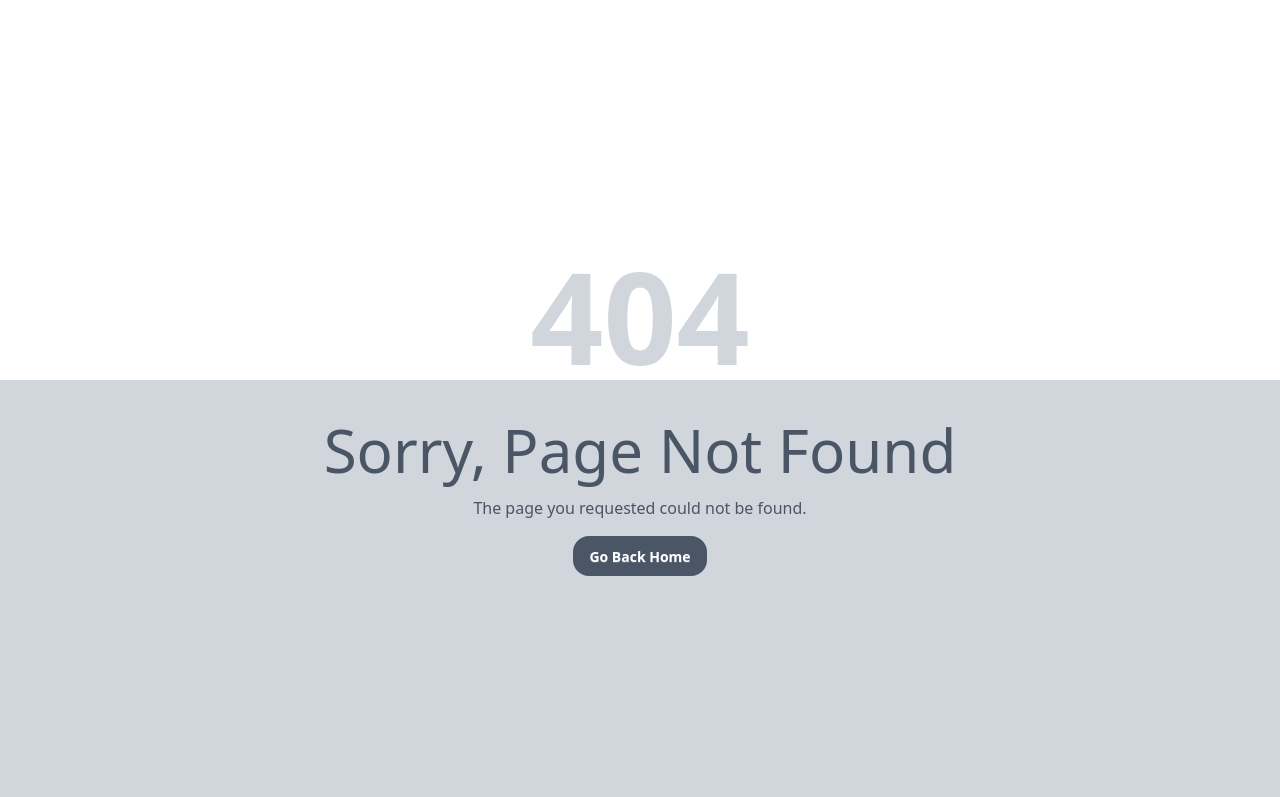
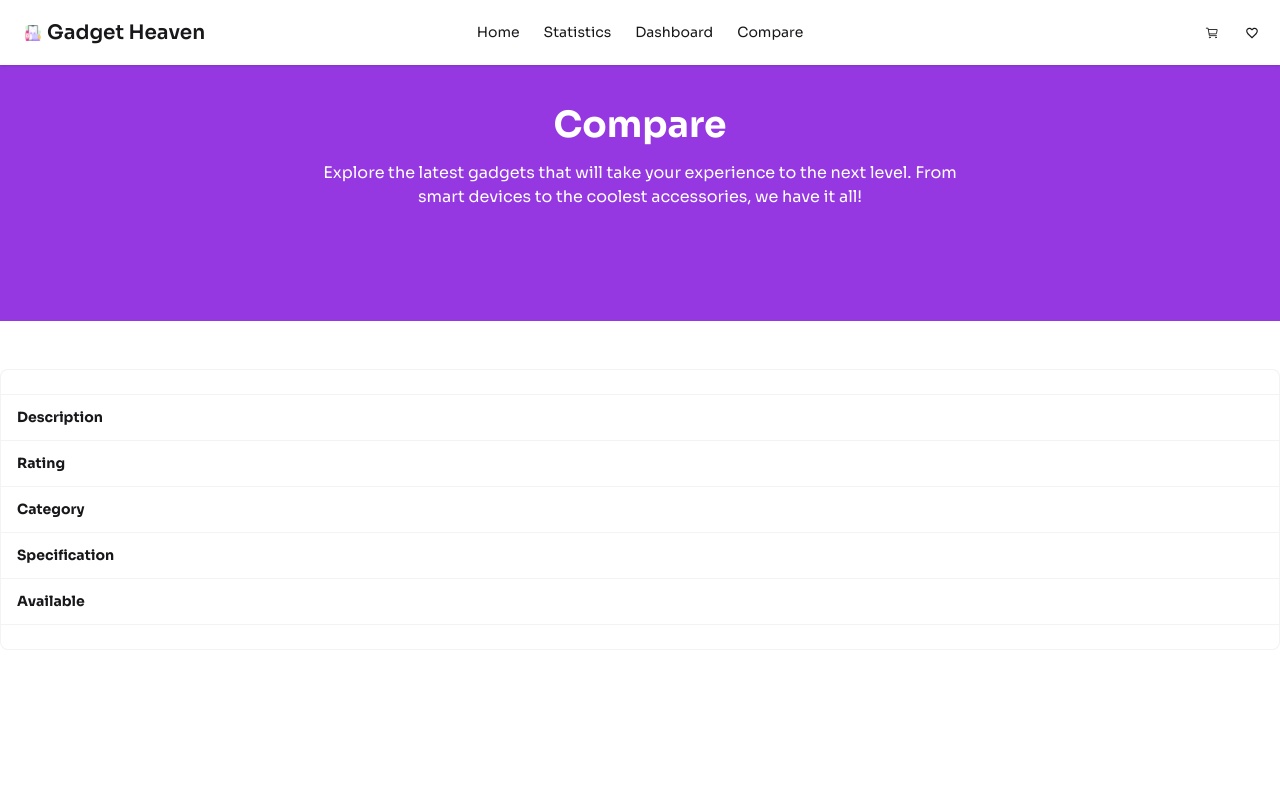
Before and after one commit to programming-hero-web-course-4/b10a8-gadget-heaven-STSumu, a React (Vite) app: page /compare in a window 1280 px wide. Before the commit this address had no page. Shown: the top 797 px of the page. Built offline with nearby package versions, Linux system fonts and the light colour scheme; a web font is replaced by a local one.

Commit message:
added compare section

```diff
--- a/src/assets/functions/listChange.js
+++ b/src/assets/functions/listChange.js
@@ -1,14 +1,21 @@
 const addToList = (list, id) => {
   const storedList = getList(list);
+    if(list=== 'compare' && storedList.length===2){
+     console.log("Max count reached");
+     return;
+  }
+  else{
     storedList.push(id);
     console.log("Added to ",list);
-  const storedListStr = JSON.stringify(storedList);
-  localStorage.setItem(list, storedListStr);
+     const storedListStr = JSON.stringify(storedList);
+    localStorage.setItem(list, storedListStr);
+  }
+
 };
 const removeFromList = (list, id) => {
   const storedList = getList(list);
     const newList=storedList.filter((idx)=>idx!==id);
-    console.log("Added to ",list);
+    console.log("removed from ",list);
   const storedListStr = JSON.stringify(newList);
   localStorage.setItem(list, storedListStr);
 };
--- /dev/null
+++ b/src/components/Compare/Compare.jsx
@@ -0,0 +1,117 @@
+import React, { useEffect, useState } from "react";
+import { getList } from "../../assets/functions/listChange";
+import { useLoaderData } from "react-router-dom";
+import { MdCancel } from "react-icons/md";
+import { addToList, removeFromList } from "../../assets/functions/listChange";
+
+const Compare = () => {
+    const [compareList,setCompareList]=useState([]);
+    const products = useLoaderData();
+
+  useEffect(()=>{
+    const localCompareList = getList("compare");
+    const newCompareList = products.filter((product) =>
+    localCompareList.includes(product.product_id)
+  );
+    setCompareList(newCompareList);
+  },[]);
+  const handleBuy=(id)=>{
+      addToList('cart-list',id);
+    }
+    const handleRemove=(id)=>{
+      removeFromList('compare',id);
+      const newList=[...compareList].filter((product)=>product.product_id!== id);
+      setCompareList(newList);
+    }
+  return (
+    <div className="bg-base-100">
+      <div className="h-[256px] bg-[#9538E2] w-full text-center text-white flex flex-col gap-2 lg:gap-4 items-center pt-10">
+        <h2 className="text-2xl md:text-4xl font-bold">Compare</h2>
+        <p className="w-3/4 md:w-1/2 text-sm md:text-base">
+          Explore the latest gadgets that will take your experience to the next
+          level. From smart devices to the coolest accessories, we have it all!
+        </p>
+      </div>
+      <div className="container mx-auto my-12">
+        <div className="overflow-x-auto rounded-box border border-base-content/5 bg-base-100">
+          <table className="table">
+            {/* head */}
+            <thead>
+              <tr>
+                <th></th>
+                {compareList.map((product, idx) => (
+                  <td
+                    className="h-64 p-6"
+                    key={idx}
+                  >
+                    <div className="w-full justify-items-end">
+                      <MdCancel
+                        className="text-red-600 text-xl"
+                        onClick={()=>handleRemove(product.product_id)}
+                      />
+                    </div>
+                    <img
+                      src={product.product_image}
+                      className="h-10/12 mx-auto"
+                      alt=""
+                    />
+                    <h4 className="font-bold text-2xl h-1/12 text-center">
+                      {product.product_title}
+                    </h4>
+                  </td>
+                ))}
+              </tr>
+            </thead>
+            <tbody>
+              {/* row 1 */}
+              <tr>
+                <th>Description</th>
+                {compareList.map((product, idx) => (
+                  <td key={idx}>{product.description}</td>
+                ))}
+              </tr>
+              {/* row 2 */}
+              <tr>
+                <th>Rating</th>
+                {compareList.map((product, idx) => (
+                  <td key={idx}>{product.rating}</td>
+                ))}
+              </tr>
+              {/* row 3 */}
+              <tr>
+                <th>Category</th>
+                {compareList.map((product, idx) => (
+                  <td key={idx}>{product.category}</td>
+                ))}
+              </tr>
+              <tr>
+                <th>Specification</th>
+                {compareList.map((product, idx) => (
+                  <td key={idx} ><ol className="list-decimal p-4 opacity-50">
+                  {product.specifications.map((element, idx) => (
+                    <li key={idx}>{element}</li>
+                  ))}
+                </ol></td>
+                ))}
+              </tr>
+              <tr>
+                <th>Available</th>
+                {compareList.map((product, idx) => (
+                  <td key={idx} className="p-4">{product.availability ? 'In Stock': 'Stock Out'}</td>
+                ))}
+              </tr>
+              <tr>
+                <th></th>
+                {compareList.map((product, idx) => (
+                  <td key={idx}><button className="btn border-[#9538E2] text-[#9538E2] rounded-4xl" onClick={()=>handleBuy(product.product_id)}>Buy Now</button></td>
+                ))}
+              </tr>
+            </tbody>
+          </table>
+        </div>
+      </div>
+    </div>
+  );
+};
+
+export default Compare;
--- a/src/components/Dashboard/Dashboard.jsx
+++ b/src/components/Dashboard/Dashboard.jsx
@@ -35,19 +35,20 @@ const Dashboard = () => {
     removeFromList(list, id);
 
     if (list === "wish-list") {
-      const newWishList = wishList.filter(
+      const newWishList = [...wishList].filter(
         (product) => product.product_id != id
       );
       setWishList(newWishList);
-    } else {
-      const newCartList = cartList.filter(
+    }
+    else if(list === "cart-list")
+    {
+      const newCartList = [...cartList].filter(
         (product) => product.product_id != id
       );
       let newtotal=0;
       newCartList.forEach((product)=>newtotal+=product.price);
       setCartTotal(newtotal);
       setCartList(newCartList);
-
     }
   };
 
--- a/src/components/Navbar/Navbar.jsx
+++ b/src/components/Navbar/Navbar.jsx
@@ -8,6 +8,7 @@ const Navbar = () => {
         <li><NavLink to='/'>Home</NavLink> </li>
         <li><NavLink to='/statistics'>Statistics</NavLink></li>
         <li><NavLink to='/dashboard'>Dashboard</NavLink></li>
+        <li><NavLink to='/compare'>Compare</NavLink></li>
     </>
     return (
         <div className="navbar bg-base-100 shadow-sm">
--- a/src/components/Product/Product.jsx
+++ b/src/components/Product/Product.jsx
@@ -1,4 +1,3 @@
-import React from "react";
 import { NavLink } from "react-router-dom";
 
 const Product = ({ product }) => {
@@ -11,7 +10,7 @@ const Product = ({ product }) => {
       <div className="card-body items-center text-center">
         <h2 className="card-title">{product_title}</h2>
         <p>Price : {price}$</p>
-        <div className="card-actions">
+        <div className="card-actions flex flex-col items-center">
           <button className="btn border-[#9538E2] text-[#9538E2] font-semibold rounded-4xl bg-white">
             <NavLink to={`/details/${product_id}`}>View Details</NavLink>
           </button>
--- a/src/components/ProductDetails/ProductDetails.jsx
+++ b/src/components/ProductDetails/ProductDetails.jsx
@@ -6,6 +6,7 @@ import { addToList, getList } from "../../assets/functions/listChange";
 
 const ProductDetails = () => {
   const [wishListed,setWishListed]=useState();
+  const [compare,setCompare]=useState();
 
   const params = useParams();
   const { productId } = params;
@@ -13,17 +14,22 @@ const ProductDetails = () => {
   const products = useLoaderData();
   const product = products.find((product) => product.product_id === id);
 
-  const { product_title, product_image, rating, price, specifications } =
+  const { product_title, product_image, rating, price, specifications,availability } =
     product;
     useEffect(() => {
+      const compareList=getList("compare");
       const wishList = getList("wish-list");
       setWishListed(wishList.includes(id));
+      setCompare(compareList.includes(id));
     }, []);
 
     const handleAdd = (list) => {
       addToList(list, id);
       if (list === "wish-list") {
         setWishListed(true);
+      }
+      else if(list === "compare"){
+        setCompare(true);
       }
     };
   return (
@@ -43,7 +49,7 @@ const ProductDetails = () => {
           <div className="space-y-2">
           <h2 className="card-title md:text-3xl">{product_title}</h2>
           <p>Price : {price}$</p>
-          <span className="border border-green-300 bg-green-200 rounded-xl p-1">In stock</span>
+          <span className="border border-green-300 bg-green-200 rounded-xl p-1">{availability? 'In Stock' : 'Stock Out'}</span>
           </div>
           <div className="space-y-2">
             <h5 className="font-bold">Specification:</h5>
@@ -71,6 +77,7 @@ const ProductDetails = () => {
           </div>
           <div className="card-actions">
             <button className="btn bg-[#9538E2] text-white rounded-4xl" onClick={()=>handleAdd('cart-list')}>Add to cart<IoCartOutline/></button>
+            <button className={`btn  rounded-4xl ${compare? 'text-gray-400 ': 'bg-[#9538E2] text-white'}`} onClick={()=>handleAdd('compare')} disabled={compare} >Compare</button>
             <button className={`btn rounded-full ${wishListed? 'text-[#9538E2] ': ''}`} onClick={()=>handleAdd('wish-list')} disabled={wishListed}><MdOutlineFavoriteBorder className="text-lg"/></button>
           </div>
         </div>
--- a/src/components/Prouducts/Products.jsx
+++ b/src/components/Prouducts/Products.jsx
@@ -2,32 +2,46 @@ import React, { useEffect, useState } from 'react';
 import Product from '../Product/Product';
 
 const Products = () => {
-    const [products,setproducts]=useState([]);
+    const [productsToShow,setProductsToShow]=useState([]);
+    const [allProducts,setAllProducts]=useState([]);
     const [categories,setCategories]=useState([]);
     useEffect(()=>{
         fetch('/products.json')
         .then(res=>res.json())
         .then(data=>{
             const unique=new Set();
-            setproducts(data);
+            setAllProducts(data);
+            setProductsToShow(data);
             data.forEach((product)=>{unique.add(product.category)});
             const arr=[...unique];
             setCategories(arr);
         }
         );
 
-    },[])
+    },[]);
+    const handleCategorySelect=(category)=>{
+        console.log(category);
+        if(category==='all'){
+            const newShow=[...allProducts]
+           setProductsToShow(newShow);
+        }
+        else{
+            const newProductsToShow=[...allProducts].filter((product)=>product.category === category);
+            setProductsToShow(newProductsToShow);
+        }
+
+    }
     return (
         <div className='flex flex-col lg:flex-row container mx-auto gap-3 lg:gap-6'>
             <div className='w-full flex-wrap lg:w-1/5 border-black flex lg:flex-col bg-white gap-4 p-3 lg:p-6 rounded-2xl lg:h-fit'>
-            <button className='btn rounded-4xl'>All Products</button>
+            <button className='btn rounded-4xl' onClick={()=>handleCategorySelect('all')}>All Products</button>
                  {
-                    categories.map((category,idx)=><button className='btn rounded-4xl' key={idx}>{category}</button>)
+                    categories.map((category,idx)=><button className='btn rounded-4xl' key={idx} onClick={()=>handleCategorySelect(category)}>{category}</button>)
                  }
             </div>
             <div className='grid grid-cols-1 md:grid-cols-2 lg:grid-cols-3 gap-3 lg:gap-6 border-black'>
                 {
-                    products.map((product,idx)=><Product key={idx} product={product}></Product>)
+                    productsToShow.map((product,idx)=><Product key={idx} product={product}></Product>)
                 }
             </div>
         </div>
--- a/src/main.jsx
+++ b/src/main.jsx
@@ -10,6 +10,7 @@ import Home from './components/Home/Home.jsx';
 import ErrorPage from './components/ErrorPage/ErrorPage.jsx';
 import ProductDetails from './components/ProductDetails/ProductDetails.jsx';
 import Dashboard from './components/Dashboard/Dashboard.jsx';
+import Compare from './components/Compare/Compare.jsx';
 
 const router = createBrowserRouter([
   {
@@ -30,6 +31,11 @@ const router = createBrowserRouter([
         path:'/dashboard',
         element:<Dashboard></Dashboard>,
         loader:()=>fetch('/products.json'),
+      },
+      {
+        path:'/compare',
+        element:<Compare></Compare>,
+        loader:()=>fetch('/products.json'),
       }
     ]
   },
```
